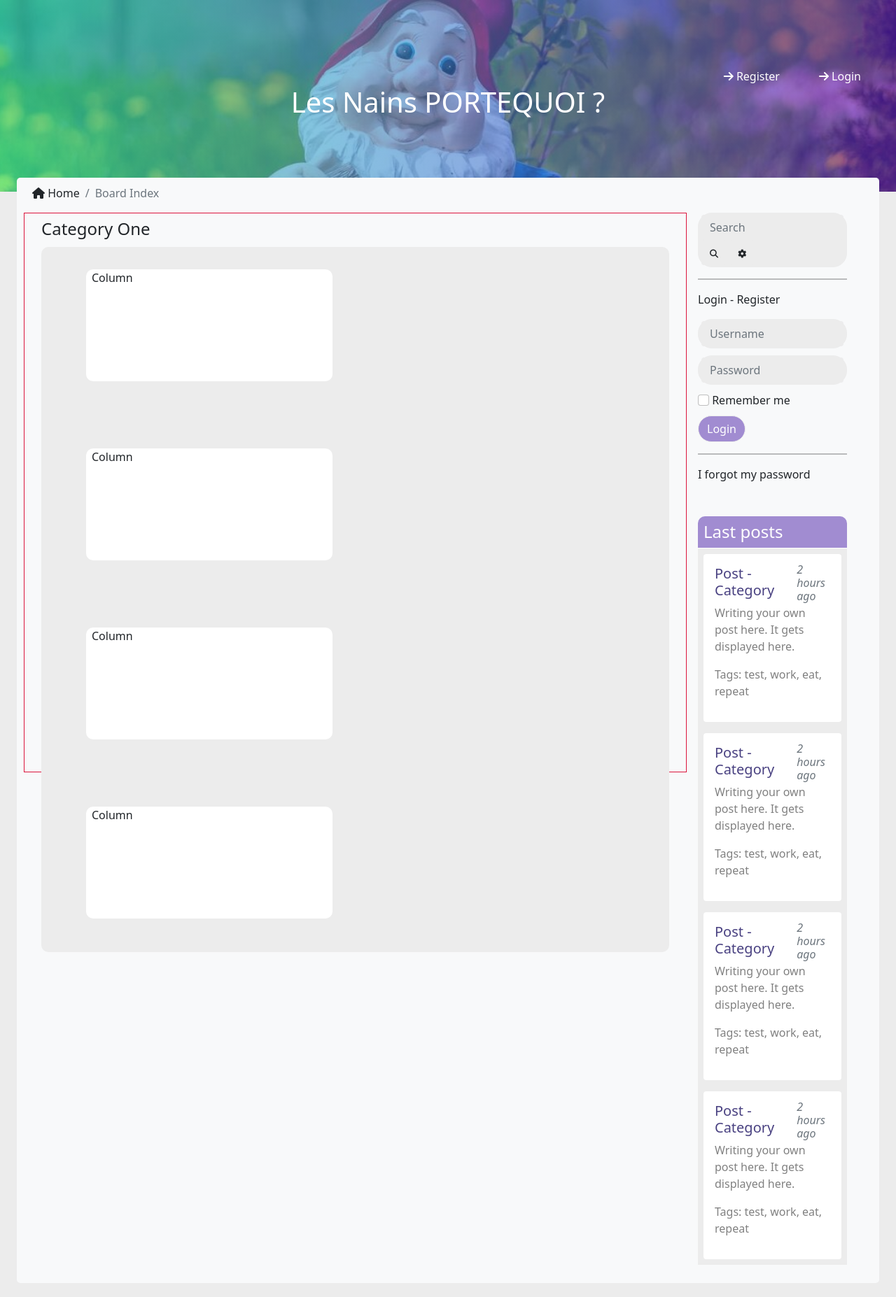
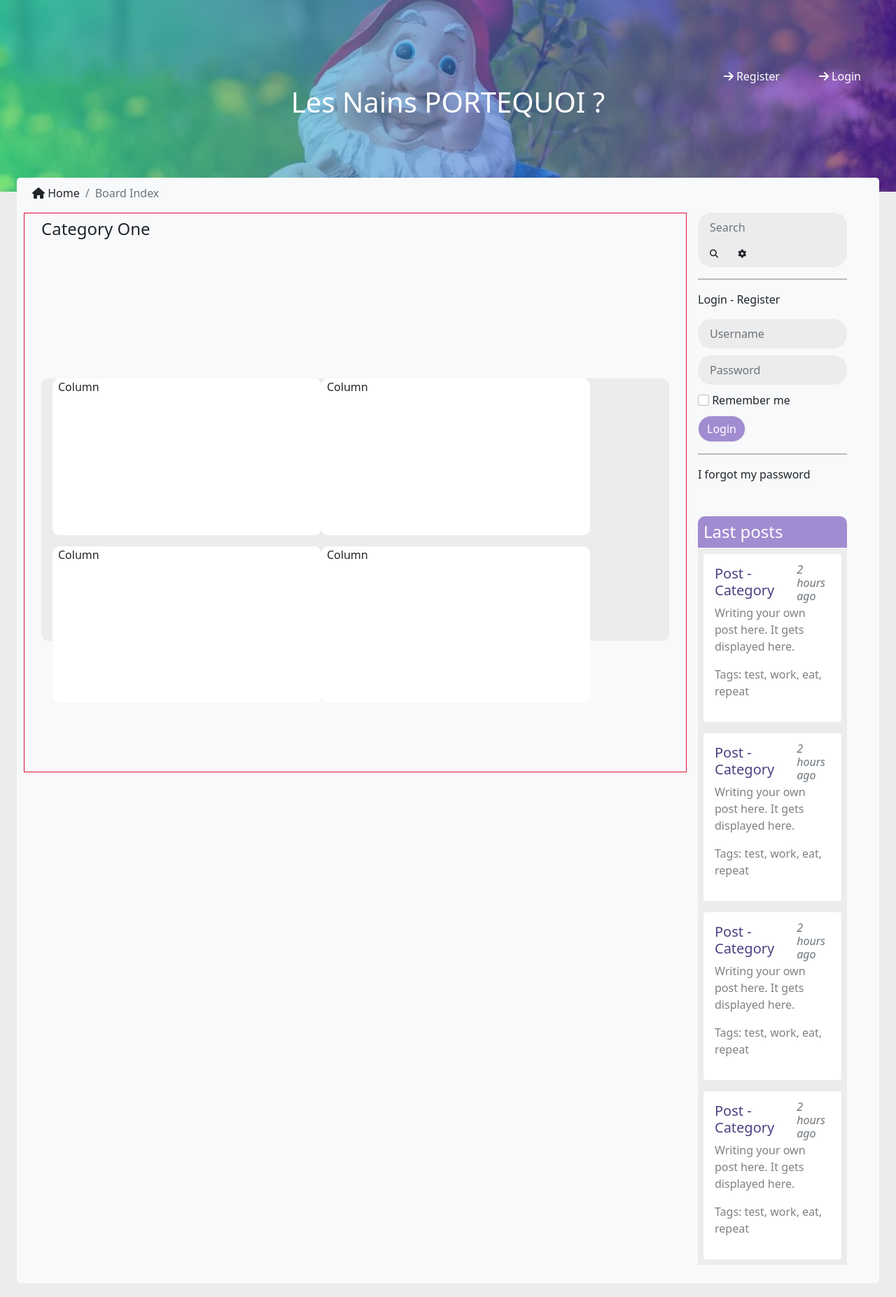
Before and after one commit to MrPinoBoy/The-forum, a PHP site: page /index.html in a window 1280 px wide. Shown: the whole page at 70% size. Run offline with PHP 8.4, Linux system fonts and the light colour scheme; some libraries are stand-ins or nearby versions.

Commit message:
version Ludo 16/09

```diff
--- a/src/index.html
+++ b/src/index.html
@@ -67,7 +67,7 @@
                 </div>
 
             <!-- Search bar // Last post // Last active user-->
-            <div class="col-md-3 col-lg-3 px-5">
+            <div class="col-md-3 col-lg-3 px-5" id="nav-bar">
 
             <!-- Search Bar $ Form User -->
             <form id="search-bar" class="form-inline flex-nowrap">
--- a/src/sass/layout/_main.scss
+++ b/src/sass/layout/_main.scss
@@ -22,17 +22,20 @@
 #background-topic-category {
     background-color: rgb(236, 236, 236);
     border-radius: 10px;
+    height: 50%;
+    // display: grid;
+    // grid-template-rows: repeat(auto-fit, minmax(4, 1fr));
 
     #topic-category {
         background-color: white;
-        width: 22em;
-        height: 10rem;
+        width: 24em;
+        height: 14rem;
         border-radius: 10px;
+
     }
 }
 
 .col {
-    margin: 3rem;
 }
 
 #search-bar {
```
Also changed, not shown: src/css/style.css, 1 other file.
